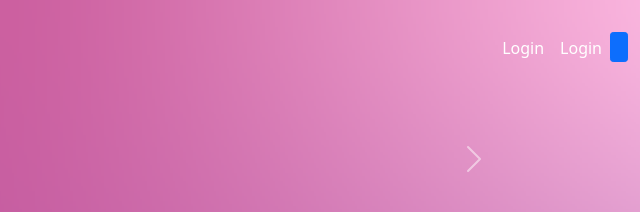
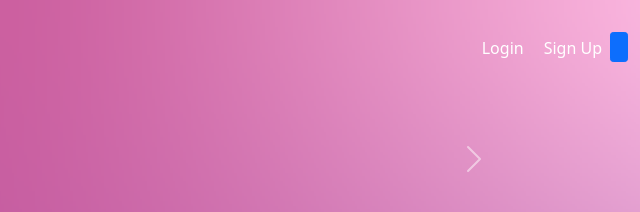
Before and after one commit to Sugal99/Semester-Project-2, a website: page spesificItemPage.html in a window 1280 px wide. Shown: the top 212 px of the page, 640-1280 px from the left. Drawn offline with nearby package versions, Linux system fonts and the light colour scheme.

Commit message:
Some styling on credits button

```diff
--- a/spesificItemPage.html
+++ b/spesificItemPage.html
@@ -14,7 +14,7 @@
   <body class="min-vh-100 d-flex flex-column">
     <header>
       <nav class="navbar navbar-expand-lg navbar-dark">
-        <div class="container-fluid">
+        <div class="container-fluid text-center">
           <a class="navbar-brand" href="index.html">
             <img
               src="/images/AuctionBid Logo - Twitter Header Photo - 1500x500.png"
@@ -32,24 +32,21 @@
           </button>
 
           <div class="collapse navbar-collapse" id="collapsibleNavbar">
-            <ul class="class= navbar-nav ms-auto mb-2 mb-lg-0">
+            <ul class="navbar-nav ms-auto mb-2 mb-lg-0">
               <li class="nav-item">
                 <a class="nav-link text-secondary" href="/login.html">Login</a>
               </li>
+              <li class="nav-item ms-1">
+                <a class="nav-link text-secondary" href="/register.html">Sign Up
+                </a>
+              </li>
               <li class="nav-item">
-                <div class="col-md-7">
-                  <a class="nav-link text-secondary" href="/login.html">Login</a>
+                <button type="" class="btn btn-primary btn-sm h-75 mt-1">
+                  <strong id="userCreditsContainer" class=""></strong>
+                </button>
               </li>
-
-              <li class="nav-item  ">
-                <button type="" class="btn btn-primary btn-sm h-75 mt-1">                <strong id="userCreditsContainer" class=""></strong>
-                </button>
-
-                </a>
-
-              </li>
-
             </ul>
+          </div>
           </div>
         </div>
       </nav>
```
